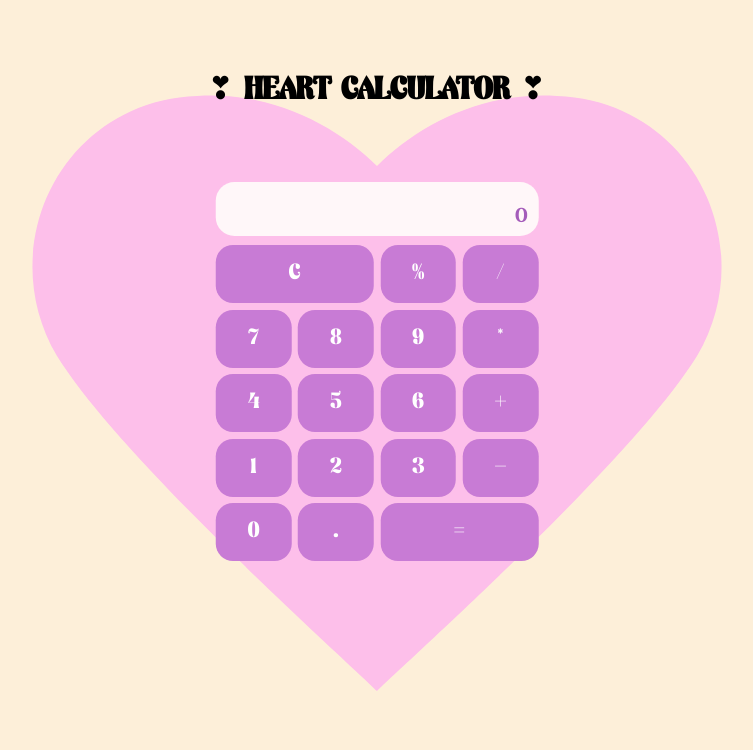
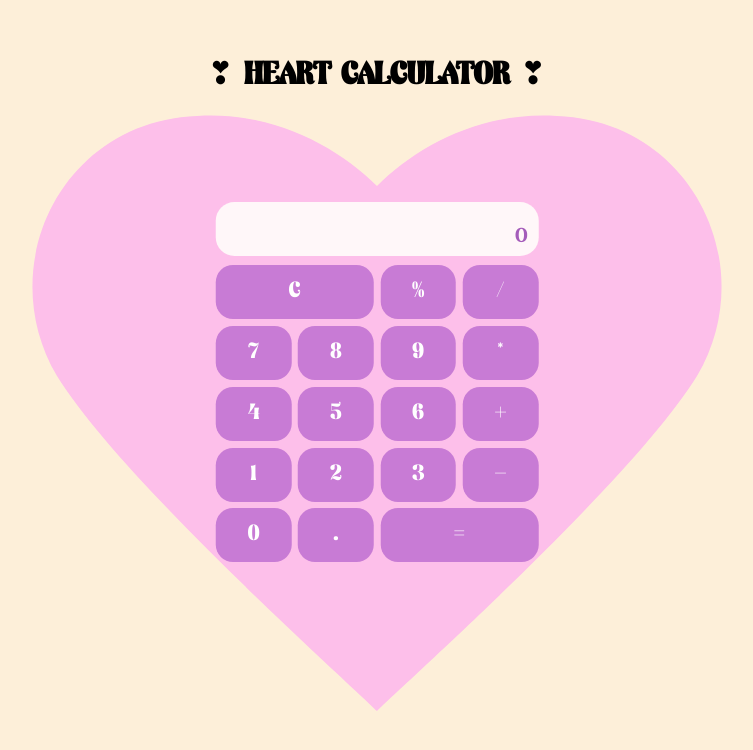
Before and after one commit to choiyoon133-dot/web_a, a plain HTML site: page mycalculater.html in a window 1280 px wide. Shown: the whole page, without its empty margins (263-1016 px from the left). Drawn offline with Linux system fonts and the light colour scheme.

Commit message:
Adjust calculator title position

```diff
--- a/mycalculater.html
+++ b/mycalculater.html
@@ -6,16 +6,16 @@
 <title>Heart Calculator</title>
 
 <style>
-/* 제목과 버튼에 사용하는 폰트 */
+/* 제목과 버튼 폰트 */
 @font-face {
     font-family: 'Hearty Beltime';
-    src: url('./fonts/Hearty%20Beltime.ttf') format('truetype');
+    src: url('./fonts/Hearty Beltime.ttf') format('truetype');
     font-weight: normal;
     font-style: normal;
     font-display: swap;
 }
 
-/* 계산 과정과 결과 숫자에 사용하는 폰트 */
+/* 계산 과정과 결과 숫자 폰트 */
 @font-face {
     font-family: 'Buffy';
     src: url('./fonts/Buffy-Light.ttf') format('truetype');
@@ -39,10 +39,10 @@ body {
     width: 100%;
     max-width: 750px;
     margin: 0 auto;
-    padding-top: 15px;
+    padding-top: 35px;
 }
 
-/* 제목: 기존 디자인 유지 */
+/* 제목: 하트 위쪽에 배치 */
 h1 {
     margin: 0 0 10px;
     font-family: 'Hearty Beltime', cursive;
@@ -51,11 +51,11 @@ h1 {
     color: black;
     white-space: nowrap;
     position: relative;
-    top: 55px;
+    top: 20px;
     z-index: 3;
 }
 
-/* 하트와 계산기를 동일한 비율로 조정 */
+/* 하트와 계산기 비율 */
 .stage {
     position: relative;
     width: 100%;
@@ -82,7 +82,7 @@ h1 {
     transform: translateX(-50%);
 }
 
-/* 현황창 */
+/* 현황창: 기존 크기 유지 */
 .screen {
     width: 100%;
     height: 7.2cqw;
@@ -95,12 +95,11 @@ h1 {
     justify-content: center;
 }
 
-/* 계산 과정: Buffy Light */
+/* 계산 과정: 폰트만 Buffy Light로 변경 */
 #history {
     width: 100%;
     height: 2cqw;
     font-family: 'Buffy', sans-serif;
-    font-weight: normal;
     font-size: 1.5cqw;
     color: #a66bb5;
     text-align: right;
@@ -108,7 +107,7 @@ h1 {
     white-space: nowrap;
 }
 
-/* 결과 숫자: Buffy Light */
+/* 결과 숫자: 폰트만 Buffy Light로 변경 */
 #display {
     width: 100%;
     height: 3.8cqw;
@@ -117,22 +116,21 @@ h1 {
     background: transparent;
     color: #a45cba;
     font-family: 'Buffy', sans-serif;
-    font-weight: normal;
     font-size: 2.7cqw;
     text-align: right;
     padding: 0;
 }
 
-/* 버튼 4열 */
+/* 버튼 4열: 기존 크기로 복구 */
 .buttons {
     width: 100%;
     display: grid;
     grid-template-columns: repeat(4, minmax(0, 1fr));
-    grid-auto-rows: 7.7cqw;
+    grid-auto-rows: 7.2cqw;
     gap: 0.9cqw;
 }
 
-/* 버튼 디자인: 기존 폰트 유지 */
+/* 버튼 디자인 */
 button {
     min-width: 0;
     border: none;
@@ -153,7 +151,7 @@ button:active {
     transform: scale(0.95);
 }
 
-/* C, = 버튼은 두 칸 */
+/* C와 = 버튼 두 칸 */
 .wide {
     grid-column: span 2;
 }
@@ -388,7 +386,7 @@ function percent() {
     );
 }
 
-// 키보드 입력
+// 키보드 사용
 document.addEventListener('keydown', function(e) {
     if (e.key >= '0' && e.key <= '9') {
         inputNumber(e.key);
```
